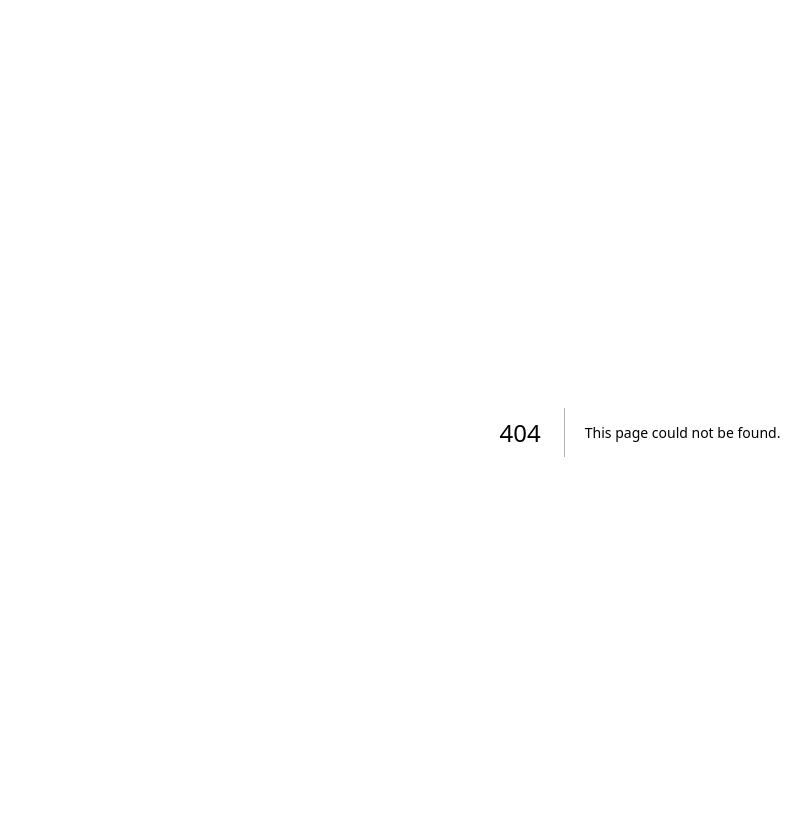
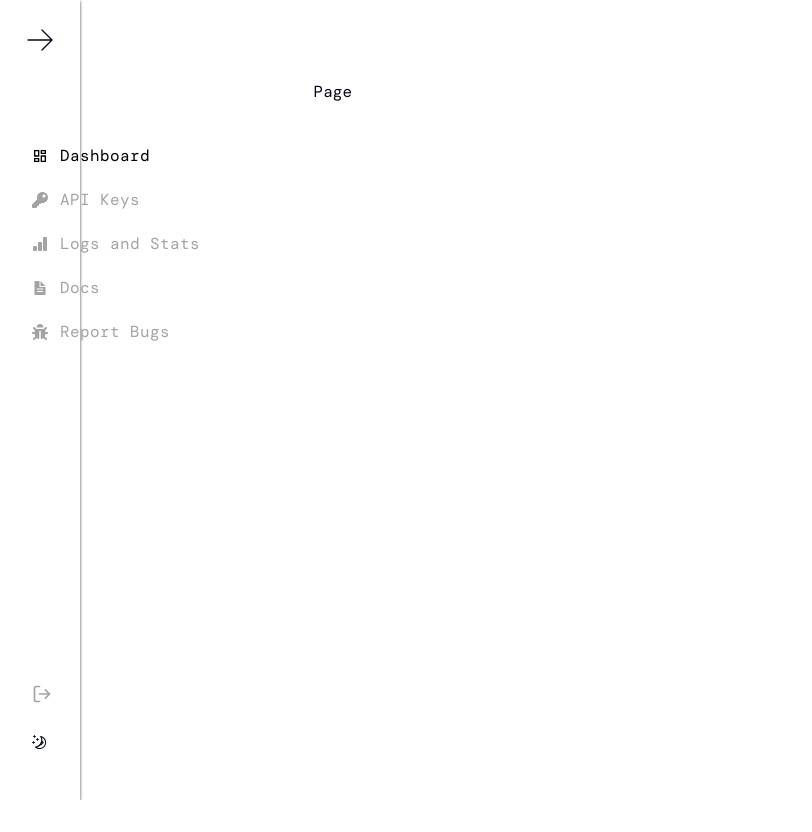
Before and after one commit to opentensor/opentensor-api, a Next.js app: page /dashboard in a window 1280 px wide. Before the commit this address had no page. Shown: the whole page, without its empty margins (0-812 px from the left). After the commit the page ends 800 px from the top, so only its background shows below. Built offline with nearby package versions, Linux system fonts and the light colour scheme; a web font is replaced by a local one.

Commit message:
feat: add sidebar in dashboard

```diff
--- a/src/app/auth/layout.tsx
+++ b/src/app/auth/layout.tsx
@@ -1,4 +1,3 @@
-import { Navbar } from '@/components/blocks/navbar'
 import TermsFooter from '@/components/blocks/termsfooter'
 import { ThemeToggle } from '@/components/ui/theme-toggle'
 
--- /dev/null
+++ b/src/app/dashboard/layout.tsx
@@ -0,0 +1,12 @@
+import Sidebar from '@/components/blocks/sidebar'
+
+export default async function DashboardLayout({ children }: { children: React.ReactNode }) {
+  return (
+    <div className="w-full">
+      <div className="mr-[22vh]">
+        <Sidebar />
+      </div>
+      <div className="flex  flex-col gap-8 px-12 pt-12 h-full justify-center w-[82%] pl-[22vw] py-10">{children}</div>
+    </div>
+  )
+}
--- /dev/null
+++ b/src/app/dashboard/page.tsx
@@ -0,0 +1,7 @@
+import React from 'react'
+
+function Page() {
+  return <div>Page</div>
+}
+
+export default Page
--- /dev/null
+++ b/src/components/blocks/sidebar.tsx
@@ -0,0 +1,178 @@
+'use client'
+
+import { motion, useAnimationControls } from 'framer-motion'
+import Image from 'next/image'
+import { usePathname } from 'next/navigation'
+import { useEffect, useMemo, useState } from 'react'
+import { BsBarChartFill, BsFillCreditCard2FrontFill, BsGear } from 'react-icons/bs'
+import { FaBug, FaKey } from 'react-icons/fa'
+import { FiLogOut } from 'react-icons/fi'
+import { IoDocumentTextSharp } from 'react-icons/io5'
+import { MdOutlineDashboard } from 'react-icons/md'
+
+import SidebarNavigation from '../ui/sidebar-navgation'
+import { ThemeToggle } from '../ui/theme-toggle'
+
+const containerVariants = {
+  close: {
+    width: '5rem',
+    transition: {
+      type: 'spring',
+      damping: 15,
+      duration: 0.5
+    }
+  },
+  open: {
+    width: '16rem',
+    transition: {
+      type: 'spring',
+      damping: 15,
+      duration: 0.5
+    }
+  }
+}
+
+const svgVariants = {
+  close: {
+    rotate: 360
+  },
+  open: {
+    rotate: 180
+  }
+}
+
+const Navigation = () => {
+  const [isOpen, setIsOpen] = useState(false)
+
+  const containerControls = useAnimationControls()
+  const svgControls = useAnimationControls()
+
+  const pathname = usePathname()
+
+  useEffect(() => {
+    if (isOpen) {
+      containerControls.start('open')
+      svgControls.start('open')
+    } else {
+      containerControls.start('close')
+      svgControls.start('close')
+    }
+  }, [isOpen])
+
+  const handleOpenClose = () => {
+    setIsOpen(!isOpen)
+  }
+
+  const sideBarLinks = useMemo(
+    () => [
+      {
+        name: 'Dashboard',
+        href: '/dashboard',
+        icon: MdOutlineDashboard,
+        active: pathname === '/dashboard'
+      },
+      {
+        name: 'API Keys',
+        href: '/dashboard/keys',
+        icon: FaKey,
+        active: pathname === '/dashboard/keys'
+      },
+      {
+        name: 'Logs and Stats',
+        href: '/dashboard/logs',
+        icon: BsBarChartFill,
+        active: pathname === '/dashboard/logs'
+      },
+      {
+        name: 'Docs',
+        href: 'https://opentensor.apidog.io/',
+        icon: IoDocumentTextSharp,
+        target: '_blank'
+      },
+      /*{
+        name: 'Billing',
+        href: '#',
+        icon: BsFillCreditCard2FrontFill,
+        active: pathname === '/dashboard/billing'
+      },
+      {
+        name: 'Settings',
+        href: '#',
+        icon: BsGear,
+        active: pathname === '/dashboard/settings'
+      },*/
+      {
+        name: 'Report Bugs',
+        href: '/dashboard/bugs',
+        icon: FaBug,
+        active: pathname === '/dashboard/bugs'
+      }
+    ],
+    [pathname]
+  )
+
+  return (
+    <>
+      <motion.aside
+        variants={containerVariants}
+        animate={containerControls}
+        initial="close"
+        className="flex flex-col z-10 gap-20 p-5 absolute top-0 left-0 h-full shadow shadow-neutral-600"
+      >
+        <div className="flex  flex-row w-full justify-between place-items-center ">
+          <div className="dark:invert">
+            <Image src="/logo.svg" alt="brand-logo" width={50} height={40} />
+          </div>
+          <button className="p-1 rounded-full flex dark:text-neutral-400" onClick={handleOpenClose}>
+            <svg
+              xmlns="http://www.w3.org/2000/svg"
+              fill="none"
+              viewBox="0 0 24 24"
+              strokeWidth={1}
+              stroke="currentColor"
+              className="w-8 h-8"
+            >
+              <motion.path
+                strokeLinecap="round"
+                strokeLinejoin="round"
+                variants={svgVariants}
+                animate={svgControls}
+                d="M13.5 4.5 21 12m0 0-7.5 7.5M21 12H3"
+                transition={{
+                  duration: 0.5,
+                  ease: 'easeInOut'
+                }}
+              />
+            </svg>
+          </button>
+        </div>
+        <div>
+          {sideBarLinks.map((item: any, idx: number) => (
+            <SidebarNavigation
+              key={idx + 1}
+              name={item.name}
+              link={item.href}
+              Icon={item.icon}
+              active={item.active}
+              target={item.target}
+            />
+          ))}
+
+          <div className="absolute bottom-10">
+            <ThemeToggle />
+          </div>
+        </div>
+        <button
+          className=" text-neutral-400 hover:text-white  px-3 ease-linear absolute bottom-24"
+          // onClick={() => {
+          //   signOut()
+          // }}
+        >
+          <FiLogOut size={20} />
+        </button>
+      </motion.aside>
+    </>
+  )
+}
+
+export default Navigation
--- /dev/null
+++ b/src/components/ui/sidebar-navgation.tsx
@@ -0,0 +1,23 @@
+interface Props {
+  children?: React.ReactNode
+  name?: string
+  link?: string
+  target?: string
+  Icon?: any
+  active?: boolean
+}
+
+const SidebarNavigation = ({ Icon, name, link, target, active }: Props) => {
+  return (
+    <a
+      href={link || '#'}
+      target={target}
+      className={`flex p-1 mb-3 rounded cursor-pointer stroke-[0.75] hover:stroke-neutral-100 stroke-neutral-400  hover:text-black dark:hover:text-white place-items-center gap-1 hover:bg-neutral-700/30 transition-colors duration-100 ${active ? 'text-black dark:text-white' : 'text-neutral-400'} `}
+    >
+      <Icon className="min-w-8 w-8" />
+      <p className="text-inherit overflow-clip whitespace-nowrap tracking-wide">{name}</p>
+    </a>
+  )
+}
+
+export default SidebarNavigation
```
